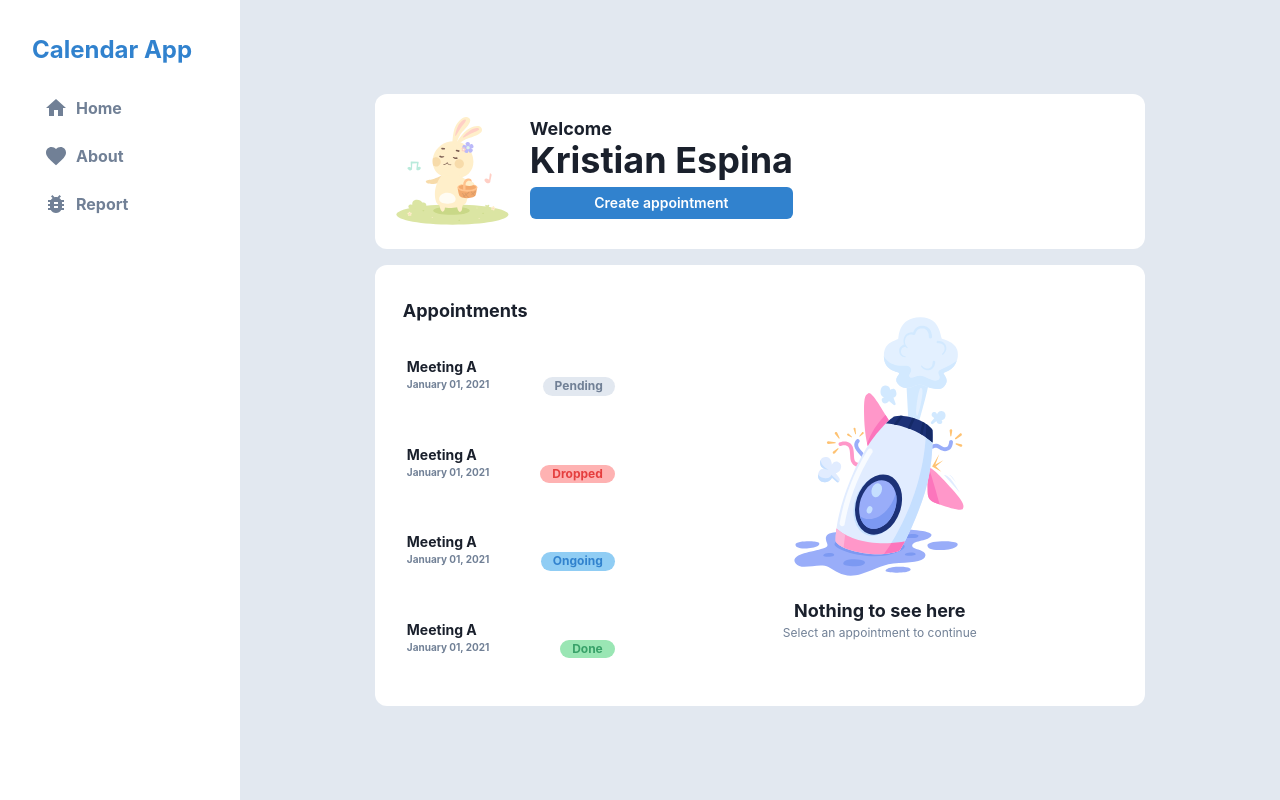
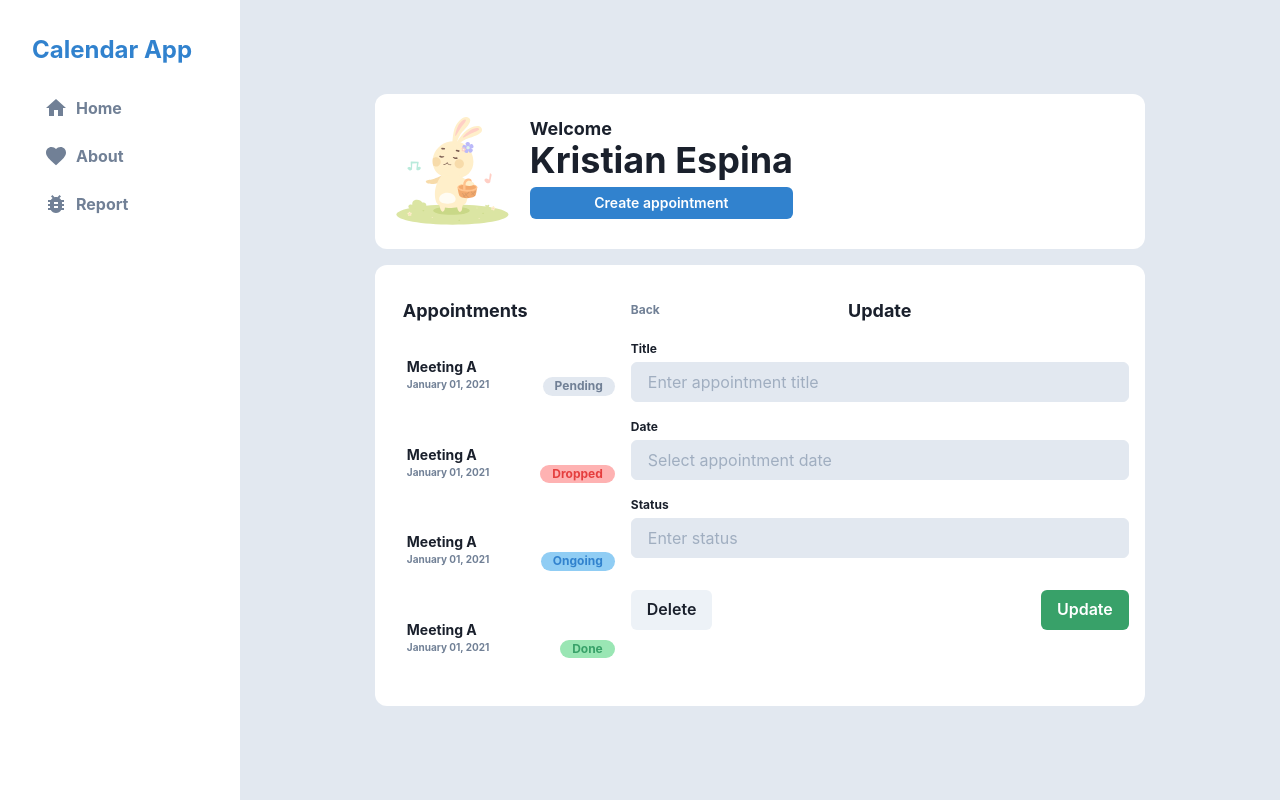
Before and after one commit to kristianespina/ethereal-calendar, a React (Create React App) app: page / in a window 1280 px wide. Built offline with nearby package versions, Linux system fonts and the light colour scheme.

Commit message:
Added Update View

```diff
--- a/src/components/Appointment/index.tsx
+++ /dev/null
@@ -1 +0,0 @@
-export { default as Appointment } from "./Appointment";
--- /dev/null
+++ b/src/components/AppointmentList/index.tsx
@@ -0,0 +1 @@
+export { default as AppointmentList } from "./AppointmentList";
--- /dev/null
+++ b/src/components/AppointmentView/AppointmentView.tsx
@@ -0,0 +1,47 @@
+import React from "react";
+import { Flex, Box, Button, Spacer } from "@chakra-ui/react";
+
+import InputBox from "./InputBox";
+const AppointmentView = () => {
+  return (
+    <Flex direction="column" w="full" gridGap={4}>
+      {/* Title */}
+      <Flex direction="row" w="full">
+        <Box
+          position="absolute"
+          fontSize={12}
+          fontWeight="bold"
+          color="gray.500"
+          py={1}
+          _hover={{
+            color: "blue.700",
+            cursor: "pointer",
+            textDecoration: "underline",
+          }}
+        >
+          Back
+        </Box>
+        <Box
+          flexGrow={1}
+          textAlign="center"
+          fontSize={18}
+          fontWeight="bold"
+          color="gray.800"
+        >
+          Update
+        </Box>
+      </Flex>
+      {/* Contents */}
+      <InputBox label="Title" placeholder="Enter appointment title" />
+      <InputBox label="Date" placeholder="Select appointment date" />
+      <InputBox label="Status" placeholder="Enter status" />
+      <Flex direction="row" mt={4}>
+        <Button>Delete</Button>
+        <Spacer />
+        <Button colorScheme="green">Update</Button>
+      </Flex>
+    </Flex>
+  );
+};
+
+export default AppointmentView;
--- /dev/null
+++ b/src/components/AppointmentView/InputBox.tsx
@@ -0,0 +1,24 @@
+import React from "react";
+import { Text, Input, Box } from "@chakra-ui/react";
+
+type Props = {
+  label: string;
+  placeholder?: string;
+};
+const InputBox = ({ label, placeholder }: Props) => {
+  return (
+    <Box>
+      <Text fontWeight="bold" fontSize={12} mb={1}>
+        {label}
+      </Text>
+      <Input
+        // value={value}
+        // onChange={handleChange}
+        placeholder={placeholder}
+        bgColor="gray.200"
+      />
+    </Box>
+  );
+};
+
+export default InputBox;
--- /dev/null
+++ b/src/components/AppointmentView/index.tsx
@@ -0,0 +1 @@
+export { default as AppointmentView } from "./AppointmentView";
--- a/src/pages/Calendar.tsx
+++ b/src/pages/Calendar.tsx
@@ -2,7 +2,8 @@ import React from "react";
 import { Flex, Box } from "@chakra-ui/react";
 
 import { Header } from "../components/Header";
-import { Appointment } from "../components/Appointment";
+import { AppointmentList } from "../components/AppointmentList";
+import { AppointmentView } from "../components/AppointmentView";
 import { Error404 } from "../components/Error404";
 
 const Calendar = () => {
@@ -14,10 +15,11 @@ const Calendar = () => {
       <Box bgColor="white" px={4} py={8} borderRadius={12}>
         <Flex direction={["column", "column", "row", "row"]}>
           <Box minW={["full", "full", "240px", "240px"]}>
-            <Appointment />
+            <AppointmentList />
           </Box>
           <Box flexGrow={1}>
-            <Error404 />
+            {/* <Error404 /> */}
+            <AppointmentView />
           </Box>
         </Flex>
       </Box>
```
Also changed, not shown: src/components/AppointmentList/AppointmentEntry.tsx (renamed from src/components/Appointment/AppointmentEntry.tsx), src/components/AppointmentList/AppointmentList.tsx (renamed from src/components/Appointment/Appointment.tsx), src/components/AppointmentList/StatusBadge.tsx (renamed from src/components/Appointment/StatusBadge.tsx).
